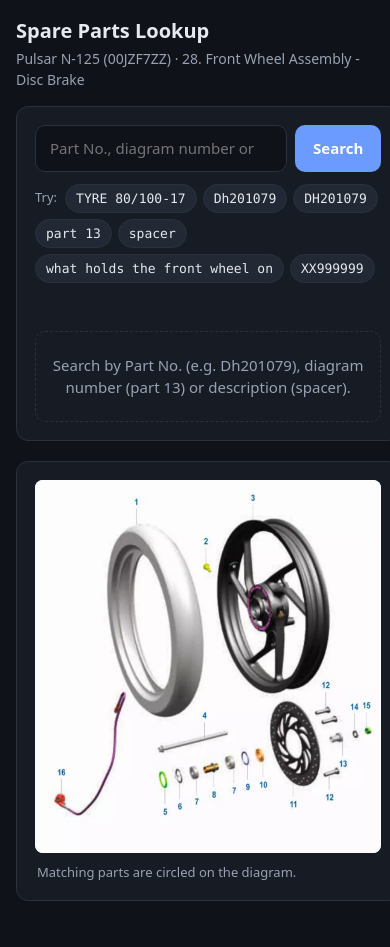
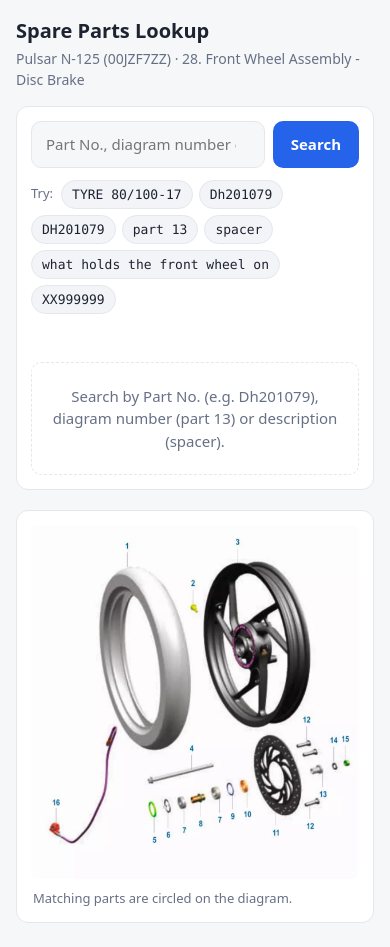
Before and after one commit to MeviniNethasa/rag-system, a plain HTML site: page static/index.html in a window 390 px wide. Before the commit the page ends 925 px from the top, so only its background shows below. Drawn offline with Linux system fonts and the dark colour scheme.

Commit message:
style: light-only web UI; fit results table on narrow screens
Drop the dark-mode palette so the page is always light. Let the grid
column shrink below its content width and narrow the table columns
under 420px, so nothing scrolls sideways down to ~320px wide.

Co-Authored-By: Claude Opus 5.5 <noreply@anthropic.com>

```diff
--- a/static/index.html
+++ b/static/index.html
@@ -17,19 +17,7 @@
     --hit-soft: #fef2f2;
     --chip: #f2f4f7;
     --radius: 12px;
-  }
-  @media (prefers-color-scheme: dark) {
-    :root {
-      --bg: #0f1218;
-      --panel: #171b23;
-      --text: #e6e9ef;
-      --muted: #98a2b3;
-      --border: #2a303c;
-      --accent: #6b9bff;
-      --accent-soft: #1b2440;
-      --hit-soft: #3a1717;
-      --chip: #222834;
-    }
+    color-scheme: light;
   }
   * { box-sizing: border-box; }
   body {
@@ -56,9 +44,10 @@
     align-items: start;
   }
   @media (max-width: 900px) {
-    main { grid-template-columns: 1fr; padding: 12px 16px 24px; }
+    main { grid-template-columns: minmax(0, 1fr); padding: 12px 16px 24px; }
     header { padding: 16px 16px 4px; }
   }
+  #results { overflow-x: auto; }
   .panel {
     background: var(--panel);
     border: 1px solid var(--border);
@@ -203,6 +192,15 @@
   }
   @media (prefers-reduced-motion: reduce) { .hl .pulse { animation: none; opacity: 0; } }
   .caption { margin: 10px 2px 0; font-size: 13px; color: var(--muted); }
+
+  /* Narrow phones: last, so these override the base rules above. */
+  @media (max-width: 420px) {
+    .panel { padding: 14px; }
+    th, td { padding: 8px 6px; }
+    td.sr, th.q, td.q { width: auto; }
+    th { font-size: 11px; letter-spacing: 0; }
+    .qty { min-width: 0; padding: 2px 6px; }
+  }
 </style>
 </head>
 <body>
```
